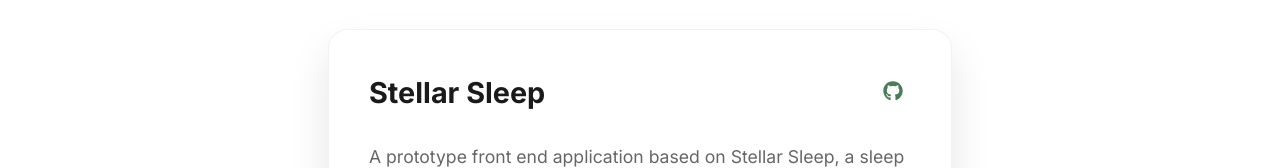
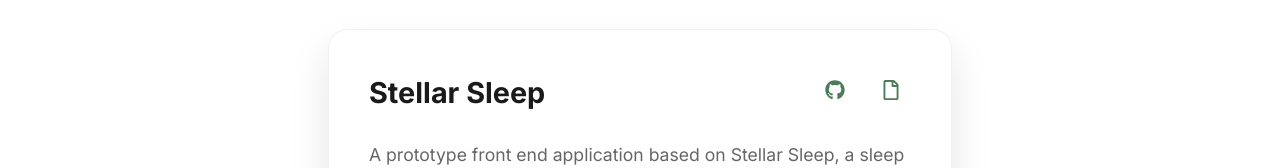
Before and after one commit to kperei2/portfolio-website, a React (Vite) app: page / in a window 1280 px wide. Both pictures are taken after a click on the button "Previous project". Shown: the part 1242-1410 px from the top of the page. Built offline with nearby package versions, Linux system fonts and the light colour scheme.

Commit message:
FINAL PUSH MAYBE MAYBE

```diff
--- a/src/App.css
+++ b/src/App.css
@@ -397,11 +397,17 @@
   transition: all 0.3s ease;
   padding: 0.5rem;
   border-radius: 8px;
+  width: 2.5rem;
+  height: 2.5rem;
+  display: flex;
+  align-items: center;
+  justify-content: center;
 }
 
 .project-link:hover {
   color: #2d5016;
   background: rgba(74, 124, 89, 0.1);
+  border-radius: 8px;
 }
 
 .project-description {
--- a/src/components/Navbar.tsx
+++ b/src/components/Navbar.tsx
@@ -53,8 +53,9 @@
             <FaLinkedin />
           </a>
           <a
-            href="/Kevin_Pereira_Resume.pdf"
-            download="Kevin_Pereira_Resume.pdf"
+            href="https://drive.google.com/file/d/1ZVe2_2z1BdfXD3JF07HL_0H1hpLkCqe_/view?usp=drive_link"
+            target="_blank"
+            rel="noopener noreferrer"
             aria-label="Download Resume"
             data-tooltip="My Resume"
           >
--- a/src/components/Projects.tsx
+++ b/src/components/Projects.tsx
@@ -1,5 +1,5 @@
 import React, { useState, useRef } from 'react';
-import { FaGithub, FaExternalLinkAlt } from 'react-icons/fa';
+import { FaGithub, FaExternalLinkAlt, FaRegFile } from 'react-icons/fa';
 
 interface Project {
   id: number;
@@ -9,6 +9,7 @@
   githubUrl?: string;
   liveUrl?: string;
   image?: string;
+  designDocUrl?: string;
 }
 
 const Projects: React.FC = () => {
@@ -47,11 +48,12 @@
       githubUrl: "https://github.com/kperei2/portfolio-website",
     },
     {
-    id: 5,
-    title: "Stellar Sleep",
-    description: "A prototype front end application based on Stellar Sleep, a sleep tracking app. The application allows for sleep tracking, a sleep journal, and the ability to play soothing sounds to help users fall asleep.",
-    technologies: ["HTML", "CSS", "JavaScript"],
-    githubUrl: "https://github.com/kperei2/StellarSleep-422",
+      id: 5,
+      title: "Stellar Sleep",
+      description: "A prototype front end application based on Stellar Sleep, a sleep tracking app. The application allows for sleep tracking, a sleep journal, and the ability to play soothing sounds to help users fall asleep.",
+      technologies: ["HTML", "CSS", "JavaScript"],
+      githubUrl: "https://github.com/kperei2/StellarSleep-422",
+      designDocUrl: "https://drive.google.com/file/d/1lku4jUD56IeZ0wHi3d4YuEdo5fqsaPkW/view?usp=drive_link"
     }
   ];
 
@@ -137,6 +139,17 @@
                       <FaExternalLinkAlt />
                     </a>
                   )}
+                  {projects[activeProject].designDocUrl && (
+                    <a
+                      href={projects[activeProject].designDocUrl}
+                      target="_blank"
+                      rel="noopener noreferrer"
+                      className="project-link"
+                      aria-label="View Design Doc"
+                    >
+                      <FaRegFile />
+                    </a>
+                  )}
                 </div>
               </div>
 
```
